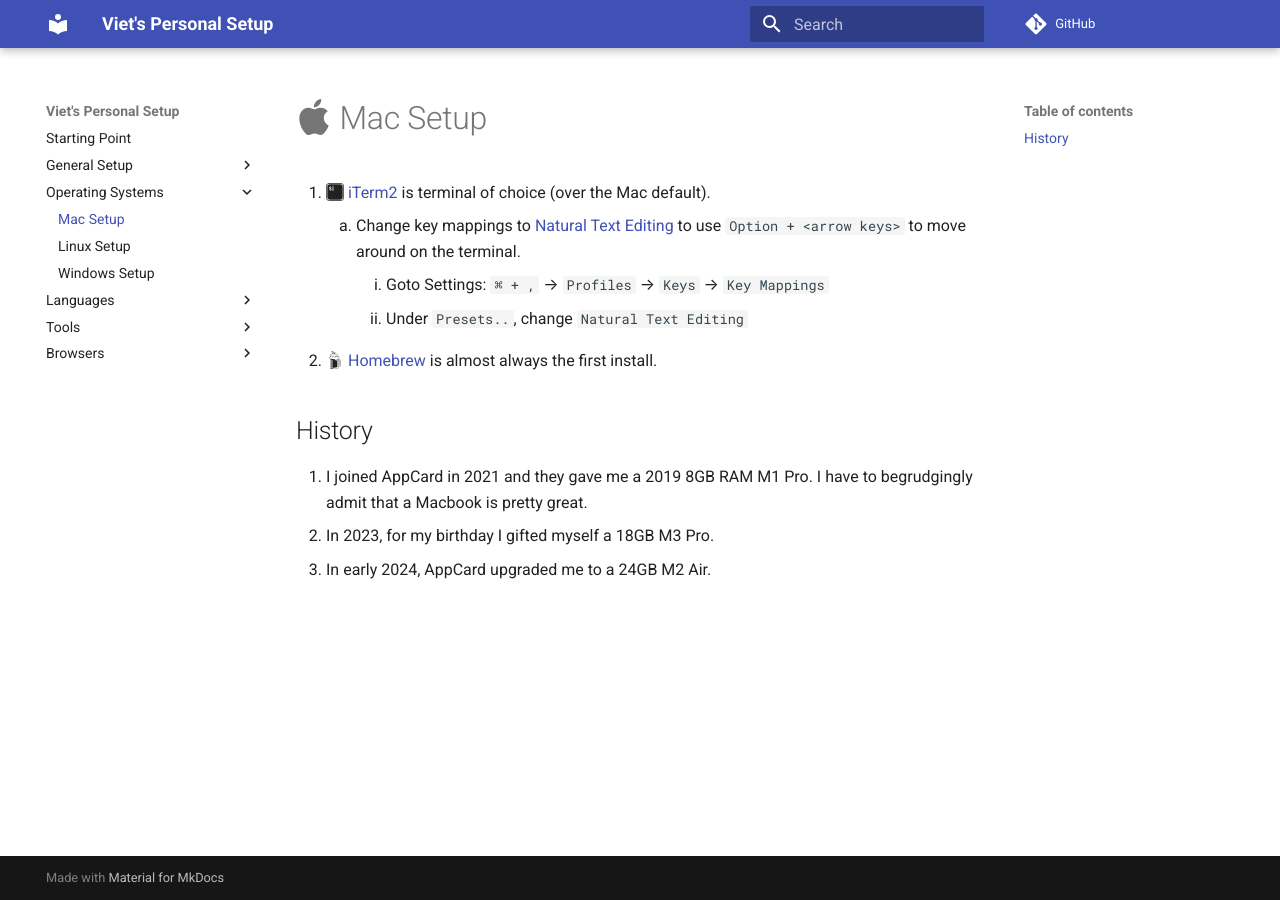
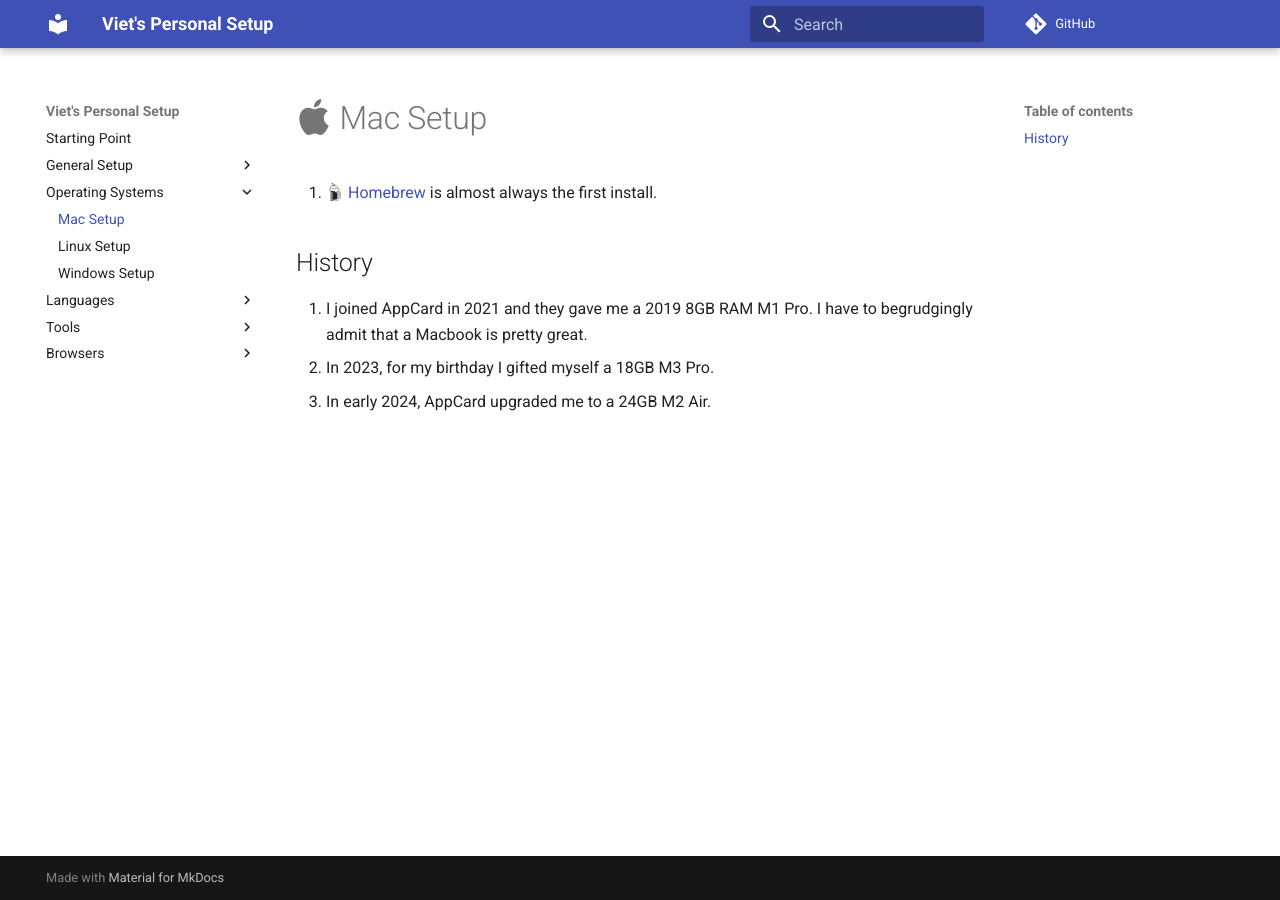
Before and after one commit to VietThan/PersonalSetup, an MkDocs documentation site: the page built from docs/os/mac/index.md, in a window 1280 px wide. Built offline with MkDocs 1.6.1 and Material for MkDocs 9.7.7, drawn with Linux system fonts in a browser that asks for light colours; comment, search, counter and statistics services are not loaded.

Commit message:
move iterm2 to shell-setup

```diff
--- a/docs/os/mac/index.md
+++ b/docs/os/mac/index.md
@@ -1,10 +1,6 @@
 # :simple-apple: Mac Setup
 
-1. :simple-iterm2: [iTerm2](https://iterm2.com/) is terminal of choice (over the Mac default).
-    1. Change key mappings to [Natural Text Editing](https://superuser.com/a/1157575) to use `Option + <arrow keys>` to move around on the terminal.
-        1. Goto Settings: `⌘ + ,` → `Profiles` → `Keys` → `Key Mappings`
-        2. Under `Presets..`, change `Natural Text Editing`
-2. :simple-homebrew: [Homebrew](https://brew.sh/) is almost always the first install.
+1. :simple-homebrew: [Homebrew](https://brew.sh/) is almost always the first install.
 
 ## History
 
```
Also changed, not shown: docs/general/shell-setup.md (+4 -0 lines), docs/index.md (+1 -1 lines).
